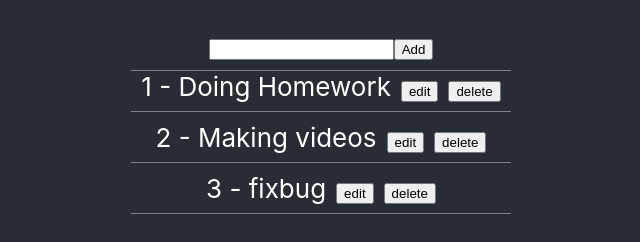
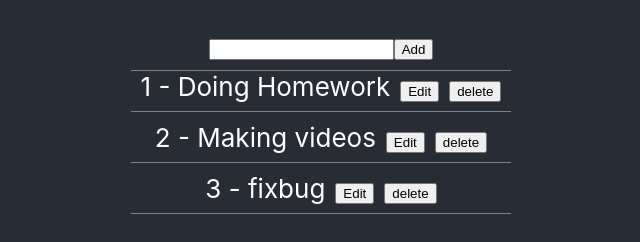
Before and after one commit to haihs-github/react-learning-basic-my-app-1, a React (Create React App) app: page / in a window 1280 px wide. Shown: the part 380-622 px from the top of the page, without its empty margins (319-959 px from the left). Built offline with nearby package versions, Linux system fonts and the light colour scheme.

Commit message:
video #21.2: ToDo APP PRO với React.JS - DELETE/EDIT

```diff
--- a/src/views/todos/AddTodo.js
+++ b/src/views/todos/AddTodo.js
@@ -1,4 +1,6 @@
 import React from 'react';
+import { toast } from 'react-toastify';
+
 
 class AddTodo extends React.Component {
 	state = {
@@ -13,7 +15,7 @@ class AddTodo extends React.Component {
 
 	handleAddTodo = () => {
 		if (!this.state.title) {
-			alert('missing title')
+			toast.error('missing data')
 			return
 		}
 		let todo = {
--- a/src/views/todos/ListTodo.js
+++ b/src/views/todos/ListTodo.js
@@ -10,21 +10,60 @@ class ListTodo extends React.Component {
 			{ id: 'todo1', title: 'Doing Homework' },
 			{ id: 'todo2', title: 'Making videos' },
 			{ id: 'todo3', title: 'fixbug' },
+		],
 
-		]
+		editTodo: {}
 	}
 
 	addNewTodo = (todo) => {
 		this.setState({
 			listTodos: [...this.state.listTodos, todo]
 		})
-		toast.success('Wow so ez')
+		toast.success('add success')
 
 	}
 
+	handleDeleteTodo = (todo) => {
+		let currentTodos = this.state.listTodos
+		currentTodos = currentTodos.filter(item => item.id !== todo.id)
+		this.setState({
+			listTodos: currentTodos
+		})
+		toast.success('delete success')
+	}
+
+	handleEditTodo = (todo) => {
+		let { editTodo, listTodos } = this.state
+		let isEmptyObj = Object.keys(editTodo).length === 0
+		//save
+		if (isEmptyObj === false && editTodo.id === todo.id) {
+			let listTodosCopy = [...listTodos]
+			let objIndex = listTodosCopy.findIndex((item => item.id === todo.id))
+			listTodosCopy[objIndex].title = editTodo.title
+			this.setState({
+				listTodos: listTodosCopy,
+				editTodo: {}
+			})
+			toast.success('update success')
+			return
+		}
+		this.setState({
+			editTodo: todo
+		})
+	}
+
+	handleOnChangeEditTodo = (event) => {
+		let editTodoCopy = { ...this.state.editTodo }
+		editTodoCopy.title = event.target.value
+		this.setState({
+			editTodo: editTodoCopy
+		})
+	}
+
 	render() {
-		let { listTodos } = this.state
-
+		let { listTodos, editTodo } = this.state
+		let isEmptyObj = Object.keys(editTodo).length === 0
+		console.log(editTodo, isEmptyObj)
 		return (
 			<>
 				<div className="list-todo-container">
@@ -36,9 +75,29 @@ class ListTodo extends React.Component {
 							listTodos.map((item, index) => {
 								return (
 									<div className="list-todo-child" key={item.id}>
-										<span>{index + 1} - {item.title}</span>
-										<button className="edit">edit</button>
-										<button className="delete">delete</button>
+										{isEmptyObj === true ?
+											<span>{index + 1} - {item.title}</span>
+											:
+											<>
+												{editTodo.id === item.id ?
+													<span>
+														{index + 1} -
+														<input value={editTodo.title}
+															onChange={(event) => this.handleOnChangeEditTodo(event)}
+														/></span>
+													:
+													<span>{index + 1} - {item.title}</span>
+												}
+											</>
+										}
+										<button className="edit"
+											onClick={() => this.handleEditTodo(item)}
+										>{isEmptyObj === false && editTodo.id === item.id ?
+											'Save' : 'Edit'
+											}</button>
+										<button className="delete"
+											onClick={() => this.handleDeleteTodo(item)}
+										>delete</button>
 									</div>
 								)
 							})
```
Also changed, not shown: 1 other file (tests, documents, lock files or other folders).
